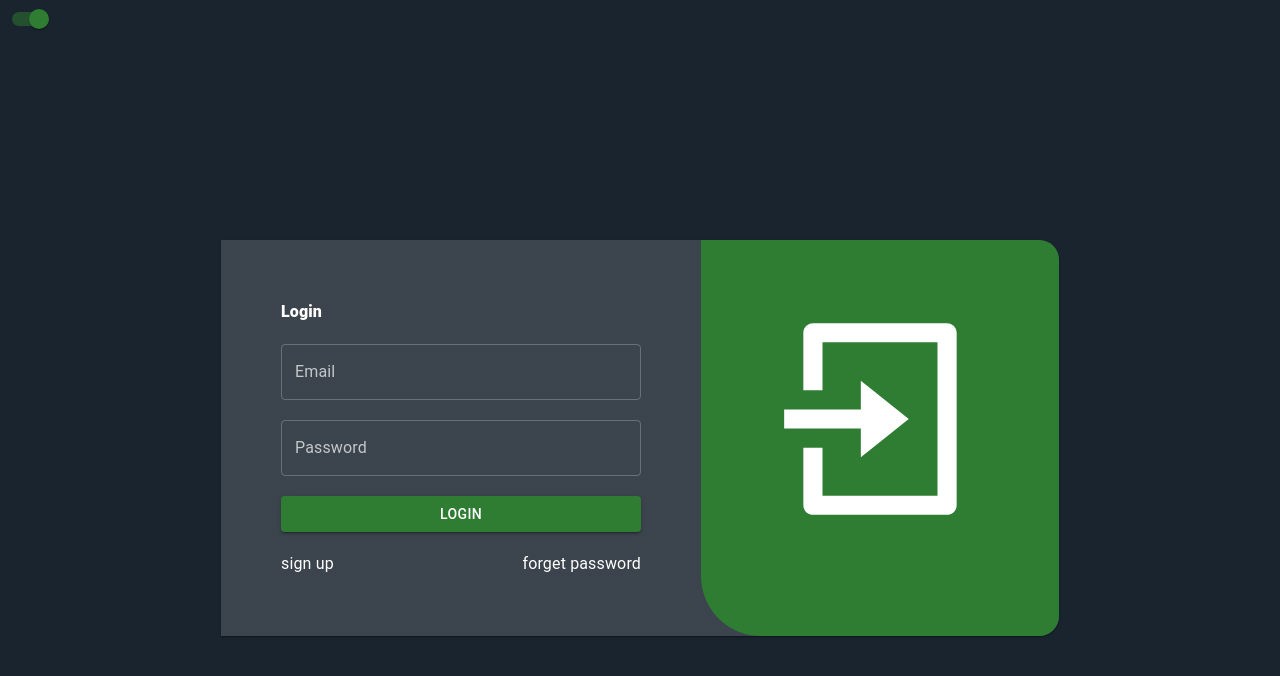
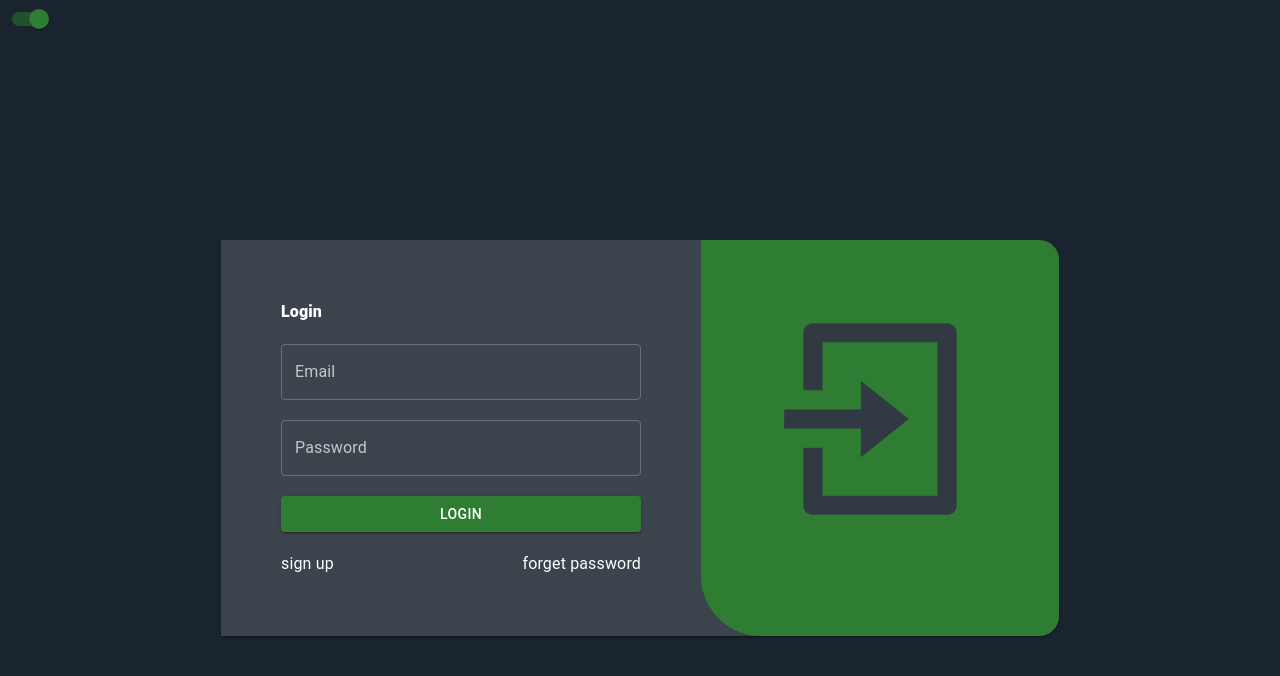
Before and after one commit to sarvdavoudi/authentication, a Next.js app: page /login in a window 1280 px wide. Shown: the top 676 px of the page. Built offline with nearby package versions, Linux system fonts and the light colour scheme.

Commit message:
fix: palette color fixed for light mode

```diff
--- a/src/pages/login/index.jsx
+++ b/src/pages/login/index.jsx
@@ -5,14 +5,13 @@
 
 const LoginPage = () => {
   const theme = useTheme();
-
+  const isLight = theme.palette.mode === "light";
   return (
     <>
       <Head>authentication</Head>
 
       <Box
         sx={{
-            // border: "1px solid red",
           minHeight: "100vh",
           display: "flex",
           justifyContent: "center",
@@ -22,7 +21,6 @@
         <Paper
           className="card-container"
           sx={{
-              // border: "1px solid blue",
             display: "flex",
             flexDirection: { xs: "column", md: "row" },
             justifyContent: "center",
@@ -41,12 +39,19 @@
               textAlign: "center",
             }}
           >
-              <RiLoginBoxLine size={230} />
+            <RiLoginBoxLine
+              size={230}
+              color={
+                isLight
+                  ? theme.palette.secondary.light
+                  : theme.palette.secondary.main
+              }
+            />
           </Box>
         </Paper>
       </Box>
     </>
   );
-}
+};
 
-export default LoginPage
+export default LoginPage;
--- a/src/styles/theme/palette.jsx
+++ b/src/styles/theme/palette.jsx
@@ -4,8 +4,8 @@
 const lightModePalette = {
   mode: "light",
   background: {
-    default: "#FFFFFF",
-    paper: "#313A43",
+    default: "#f2fbfa",
+    paper: "#fFFF",
   },
   primary: {
     main: "#2e7d32",
@@ -16,7 +16,6 @@
   secondary: {
     light: "#FFFFFF",
     main: "#313A43",
-    dark: "#FFFFFF",
   },
   info: {
     main: "hsl(20, 50%, 98%)",
```
Lines whose indentation alone changed are shown as unchanged.
